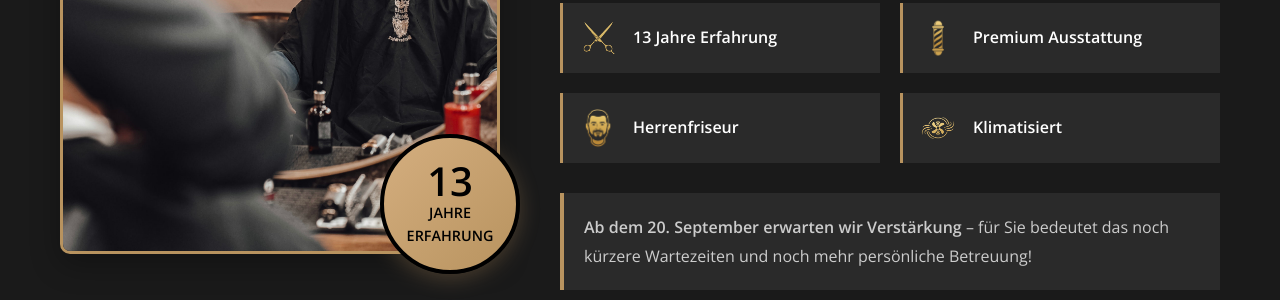
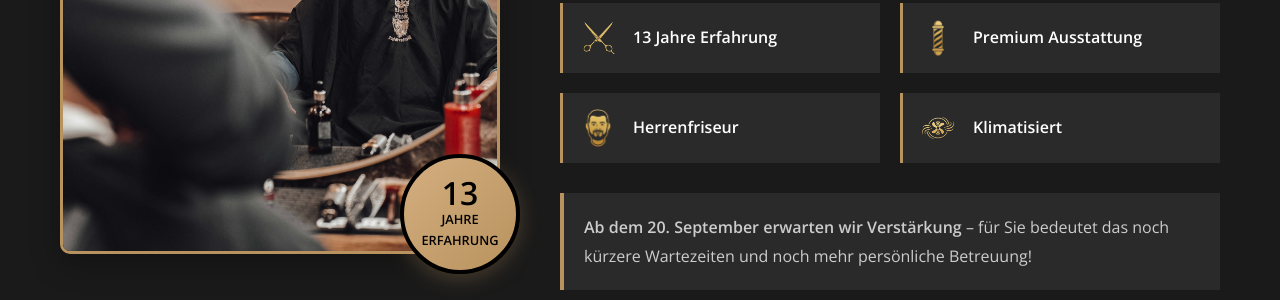
Before and after one commit to rtb00/keskins-barbershop, a plain HTML site: page index.html in a window 1280 px wide. Shown: the part 1463-1763 px from the top of the page. Drawn offline with nearby package versions, Linux system fonts and the light colour scheme.

Commit message:
Add logo fade-in effect on scroll and adjust badge sizes

```diff
--- a/css/styles.css
+++ b/css/styles.css
@@ -218,6 +218,11 @@ h4 {
     align-items: center;
 }
 
+.logo-container {
+    opacity: 0;
+    transition: opacity 0.5s ease;
+}
+
 .logo-container .logo {
     height: 50px;
     width: 50px;
@@ -427,8 +432,8 @@ h4 {
     position: absolute;
     bottom: -20px;
     right: -20px;
-    width: 140px;
-    height: 140px;
+    width: 120px;
+    height: 120px;
     background: linear-gradient(135deg, var(--gold-light), var(--gold));
     border-radius: 50%;
     display: flex;
@@ -440,14 +445,14 @@ h4 {
 }
 
 .badge-number {
-    font-size: 2.5rem;
+    font-size: 2rem;
     font-weight: 800;
     color: var(--black);
     line-height: 1;
 }
 
 .badge-text {
-    font-size: 0.9rem;
+    font-size: 0.8rem;
     font-weight: 600;
     color: var(--black);
     text-align: center;
--- a/js/script.js
+++ b/js/script.js
@@ -38,11 +38,11 @@ const navbar = document.querySelector('.navbar');
 const navbarLogo = document.querySelector('.logo-container');
 let lastScroll = 0;
 
-// Initially hide the navbar logo
-if (navbarLogo) {
-    navbarLogo.style.opacity = '0';
-    navbarLogo.style.transition = 'opacity 0.5s ease';
-}
+// Initially hide the navbar logo - now handled in CSS
+// if (navbarLogo) {
+//     navbarLogo.style.opacity = '0';
+//     navbarLogo.style.transition = 'opacity 0.5s ease';
+// }
 
 window.addEventListener('scroll', () => {
     const currentScroll = window.pageYOffset;
```
